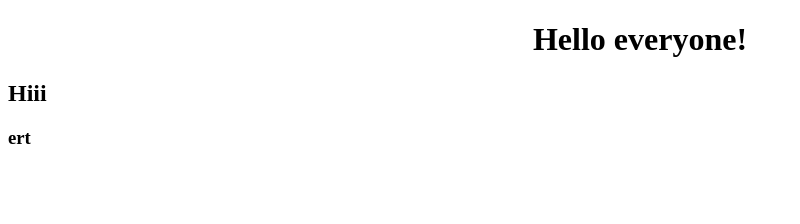
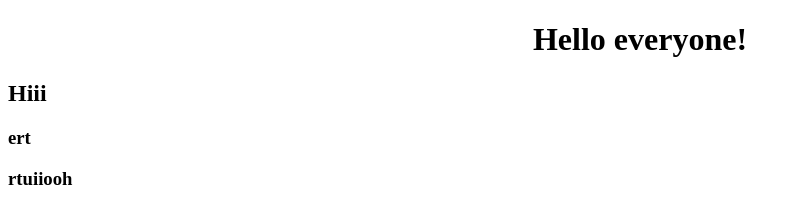
Before and after one commit to Shashank3173/multibranch-practie, a plain HTML site: page index.html in a window 1280 px wide. Shown: the whole page, without its empty margins (0-800 px from the left). Drawn offline with Linux system fonts and the light colour scheme.

Commit message:
Update index.html

```diff
--- a/index.html
+++ b/index.html
@@ -9,5 +9,6 @@
     <h1 align="center">Hello everyone!</h1>
     <h2>Hiii</h2>
     <h3>ert</h3>
+    <h3>rtuiiooh</h3>
 </body>
 </html>
```
